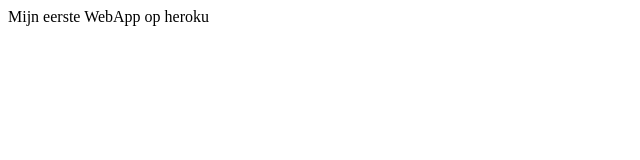
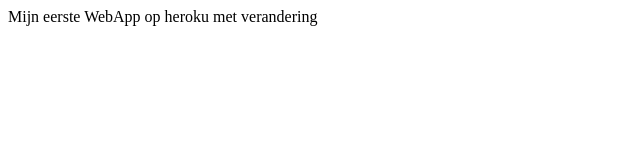
Before and after one commit to rpanhuysen/PWA, a website: page public/index.html in a window 1280 px wide. Shown: the whole page, without its empty margins (0-640 px from the left). Drawn offline with Linux system fonts and the light colour scheme.

Commit message:
met verandering

```diff
--- a/public/index.html
+++ b/public/index.html
@@ -7,6 +7,6 @@
     <title>Document</title>
 </head>
 <body>
-    Mijn eerste WebApp op heroku
+    Mijn eerste WebApp op heroku met verandering
 </body>
 </html>
```
